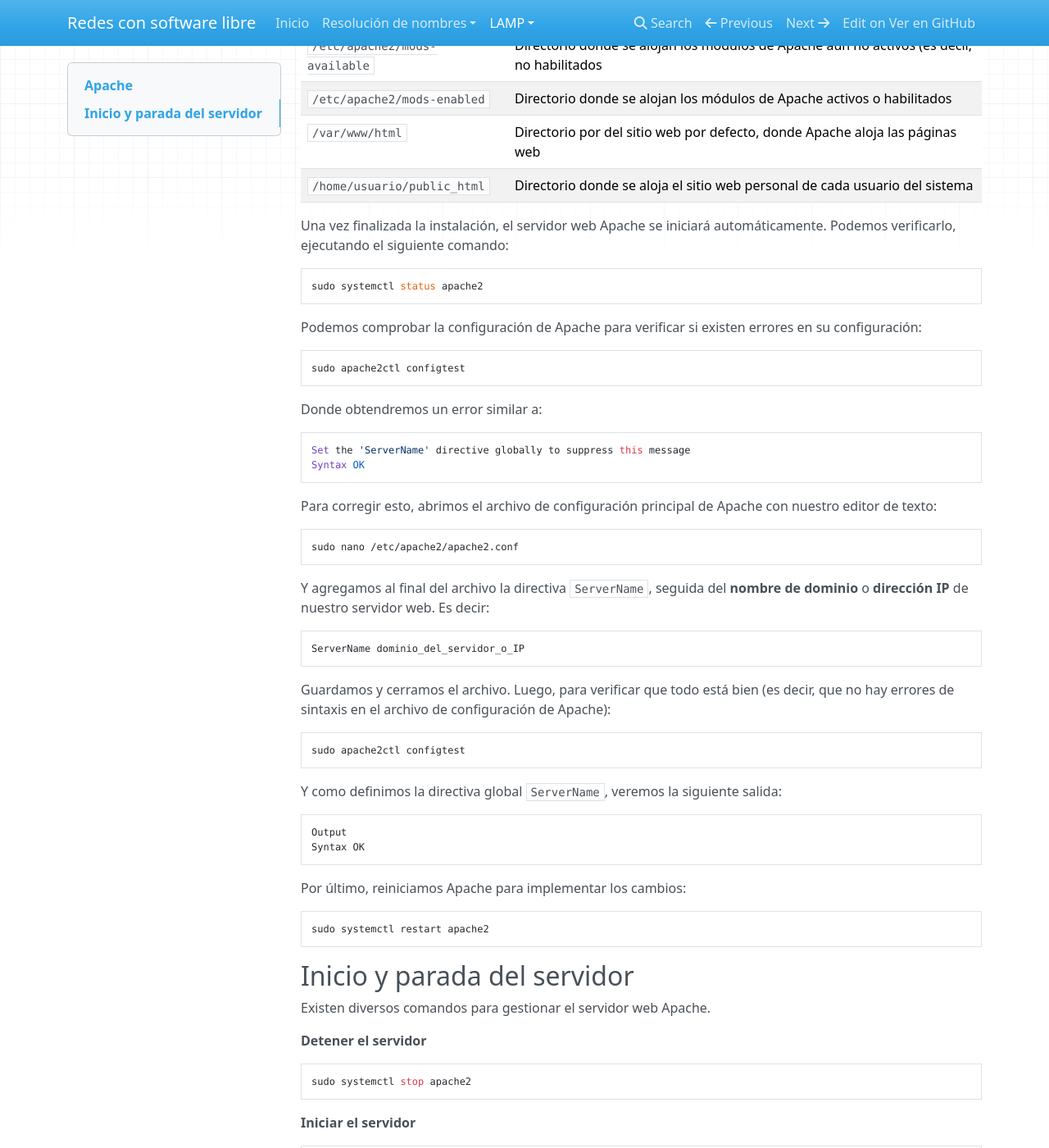
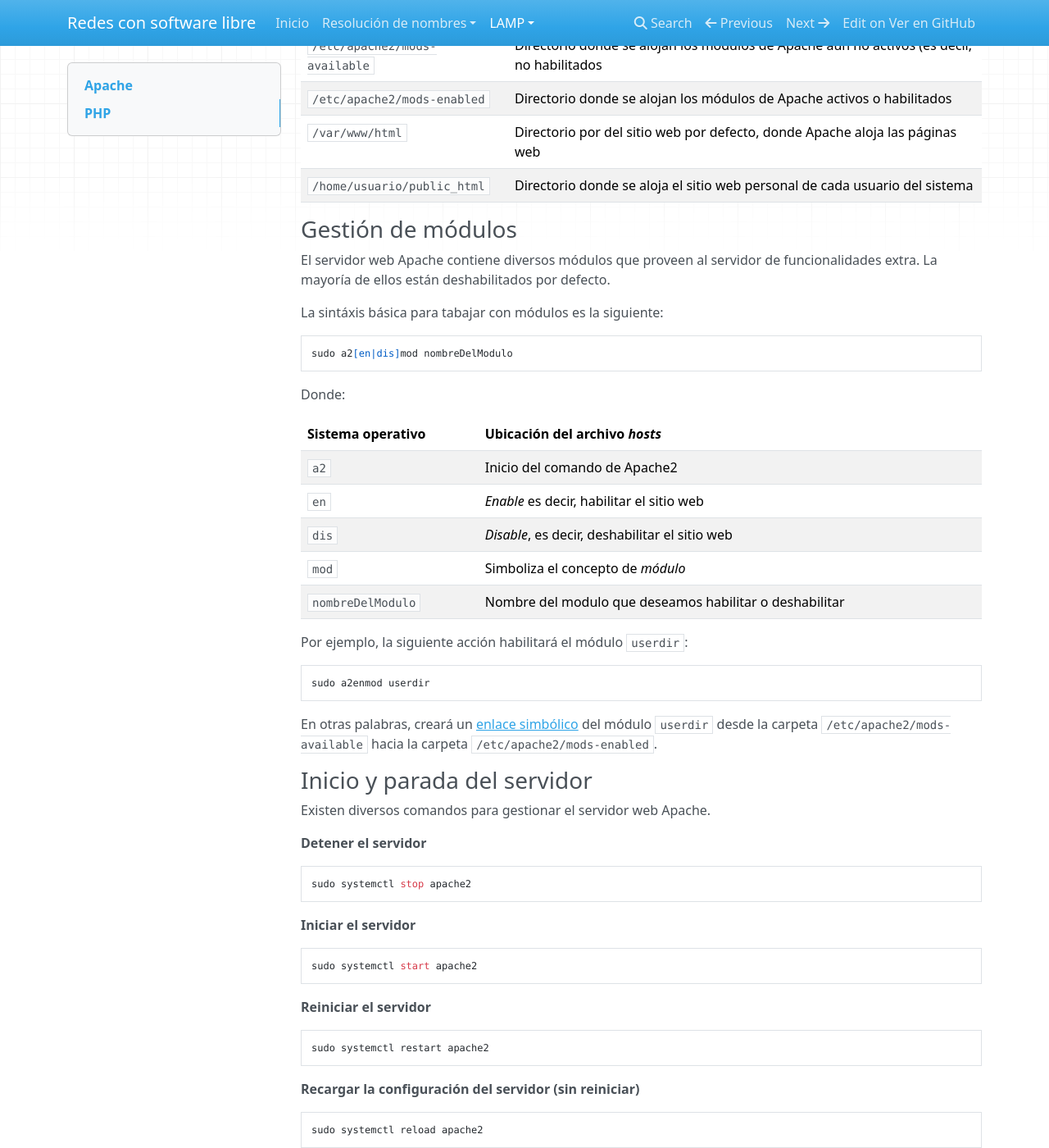
Before and after one commit to romanflores/redes, an MkDocs documentation site: the page built from docs/lampGestionBasica.md, in a window 1280 px wide and 1400 px high, scrolled down 825 px. Shown: the whole window at 82% size. Built offline with MkDocs 1.6.1, drawn with Linux system fonts in a browser that asks for light colours; nearby versions of some CDN libraries; old or Windows-style settings are respelled for this version of MkDocs; some of the changed text lies outside the part shown.

Commit message:
Modificando información de Apache

````diff
--- a/docs/lampGestionBasica.md
+++ b/docs/lampGestionBasica.md
@@ -25,19 +25,92 @@
 | `/home/usuario/public_html`| Directorio donde se aloja el sitio web personal de cada usuario del sistema|
 
 
-Una vez finalizada la instalación, el servidor web Apache se iniciará automáticamente. Podemos verificarlo, ejecutando el siguiente comando:
+### Gestión de módulos
+El servidor web Apache contiene diversos módulos que proveen al servidor de funcionalidades extra. La mayoría de ellos están deshabilitados por defecto.
 
+La sintáxis básica para tabajar con módulos es la siguiente:
+
+```bash
+sudo a2[en|dis]mod nombreDelModulo
+```
+
+Donde:
+
+| Sistema operativo      | Ubicación del archivo _hosts_           |
+| ---------------------- | --------------------------------------- |
+|`a2`                    | Inicio del comando de Apache2           |
+|`en` 					 | _Enable_ es decir, habilitar el sitio web|
+|`dis`     				 | _Disable_, es decir, deshabilitar el sitio web|
+| `mod`                	 | Simboliza el concepto de _módulo_       |
+| `nombreDelModulo`   	 | Nombre del modulo que deseamos habilitar o deshabilitar|
+
+
+Por ejemplo, la siguiente acción habilitará el módulo `userdir`:
+
+```bash
+sudo a2enmod userdir
+```
+
+En otras palabras, creará un [enlace simbólico](https://es.wikipedia.org/wiki/Enlace_simb%C3%B3lico) del módulo `userdir` desde la carpeta  `/etc/apache2/mods-available` hacia la carpeta `/etc/apache2/mods-enabled`.
+
+### Inicio y parada del servidor
+
+Existen diversos comandos para gestionar el servidor web Apache.
+
+**Detener el servidor**
+```bash
+sudo systemctl stop apache2
+```
+
+**Iniciar el servidor**
+```bash
+sudo systemctl start apache2
+```
+
+**Reiniciar el servidor**
+```bash
+sudo systemctl restart apache2
+```
+
+**Recargar la configuración del servidor (sin reiniciar)**
+```bash
+sudo systemctl reload apache2
+```
+
+**Estado del servidor**
 ```bash
 sudo systemctl status apache2
 ```
 
-Podemos comprobar la configuración de Apache para verificar si existen errores en su configuración:
-
+**Verificar la configuración del servidor**
 ```bash
 sudo apache2ctl configtest
 ```
 
-Donde obtendremos un error similar a:
+#### Compatibilidad con versiones anteriores
+Las versiones más recientes del kernel de GNU/Linux adoptan el uso de [SystemD](https://es.wikipedia.org/wiki/Systemd). No obstante, versiones basadas en Debian anteriores a 2016, emplean el legendario [SystemV](https://es.wikipedia.org/wiki/System_V). Al momento de escribir esta documentación, en líneas generales, los sistemas basados en **systemd** conservan compatibilidad con **systemV**. Para el caso del servidor web Apache tenemos que:
+
+**Detener el servidor**
+```bash
+sudo service apache2 stop
+```
+**Iniciar el servidor**
+```bash
+sudo service apache2 start
+```
+**Reiniciar el servidor**
+```bash
+sudo service apache2 restart
+```
+**Recargar la configuración del servidor (sin reiniciar)**
+```bash
+sudo service apache2 reload
+```
+
+
+### Configurando el _nombre_ del servidor
+Al comprobar la configuración de Apache obtenemos el siguiente error:
+
 ```bash
 Set the 'ServerName' directive globally to suppress this message
 Syntax OK
@@ -69,27 +142,4 @@
 sudo systemctl restart apache2
 ```
 
-
-##Inicio y parada del servidor
-
-Existen diversos comandos para gestionar el servidor web Apache.
-
-**Detener el servidor**
-```bash
-sudo systemctl stop apache2
-```
-
-**Iniciar el servidor**
-```bash
-sudo systemctl start apache2
-```
-
-**Reiniciar el servidor**
-```bash
-sudo systemctl restart apache2
-```
-
-**Recargar la configuración del servidor (sin reiniciar)**
-```bash
-sudo systemctl reload apache2
-```
+## PHP
````
Also changed, not shown: other parts of docs/lampGestionBasica.md (+1 -1 lines), docs/lampInstalacion.md (+1 -1 lines), site/lampGestionBasica/index.html, site/lampInstalacion/index.html, site/mkdocs/search_index.json.
